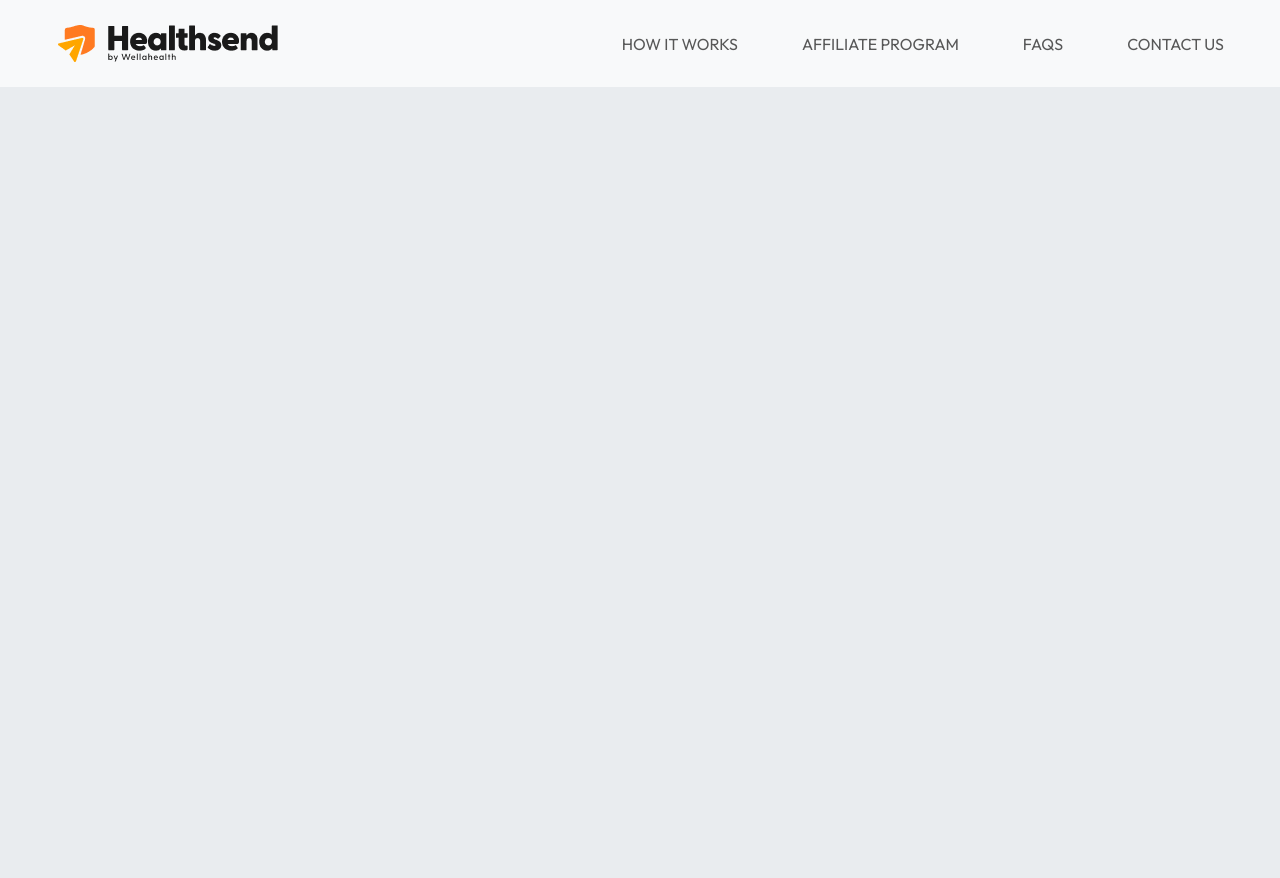
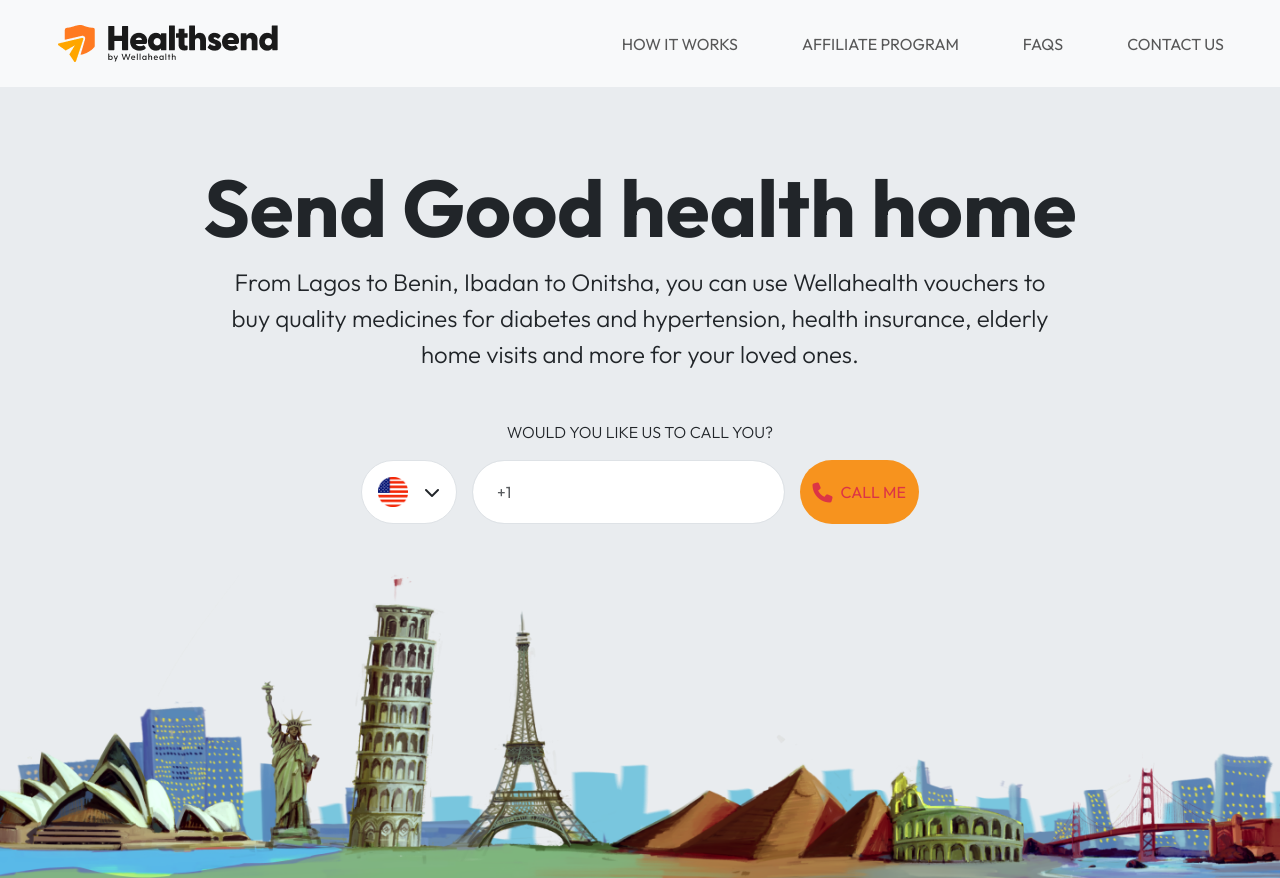
Before and after one commit to DevaWinner/Healthsend, a plain HTML site: page index.html in a window 1280 px wide. Before the commit the page ends 800 px from the top, so only its background shows below. Drawn offline with Linux system fonts and the light colour scheme.

Commit message:
Add Hero Section with style

```diff
--- a/index.html
+++ b/index.html
@@ -47,6 +47,33 @@
     </nav>
   </header>
 
+  <main>
+    <!-- ========================= Hero Section ============================== -->
+    <section class="hero-section w-100 hero-container">
+      <div class="container text-center">
+        <h1 class="display-1 fw-bold">Send Good health home</h1>
+        <p class="mb-4 fs-4 fw-light">From Lagos to Benin, Ibadan to Onitsha, you can use Wellahealth vouchers to <br> buy quality medicines for diabetes and hypertension, health insurance, elderly <br> home visits and more for your loved ones.</p>
+        <p class="mt-5 fw-light">WOULD YOU LIKE US TO CALL YOU?</p>
+        <div class="input-group mb-3 w-50 mx-auto gap-3">
+          <div class="input-group-prepend">
+            <div class="input-group-text bg-white rounded-5 gap-3 p-3">
+              <img src="./assets/usa.png" alt="us logo" width="30">
+              <i class="fa-solid fa-chevron-down"></i>
+            </div>
+          </div>
+          <input type="text" class="form-control rounded-5 px-4" id="input-text"  placeholder="+1">
+            <button class="btn rounded-5 d-flex call-btn align-items-center justify-content-center text-danger gap-2" type="button">
+              <i class="fa-solid fa-phone fa-lg "></i>
+              CALL ME
+            </button>
+        </div>
+      </div>
+      <img src="./assets/hero.png" class="img-fluid w-100 h-50" alt="hero image">
+    </section>
+
+  </main>
+
+
 
   <!-- Bootstrap Js -->
   <script src="bootstrap-5.3.0-dist/js/bootstrap.bundle.min.js"></script>
```
